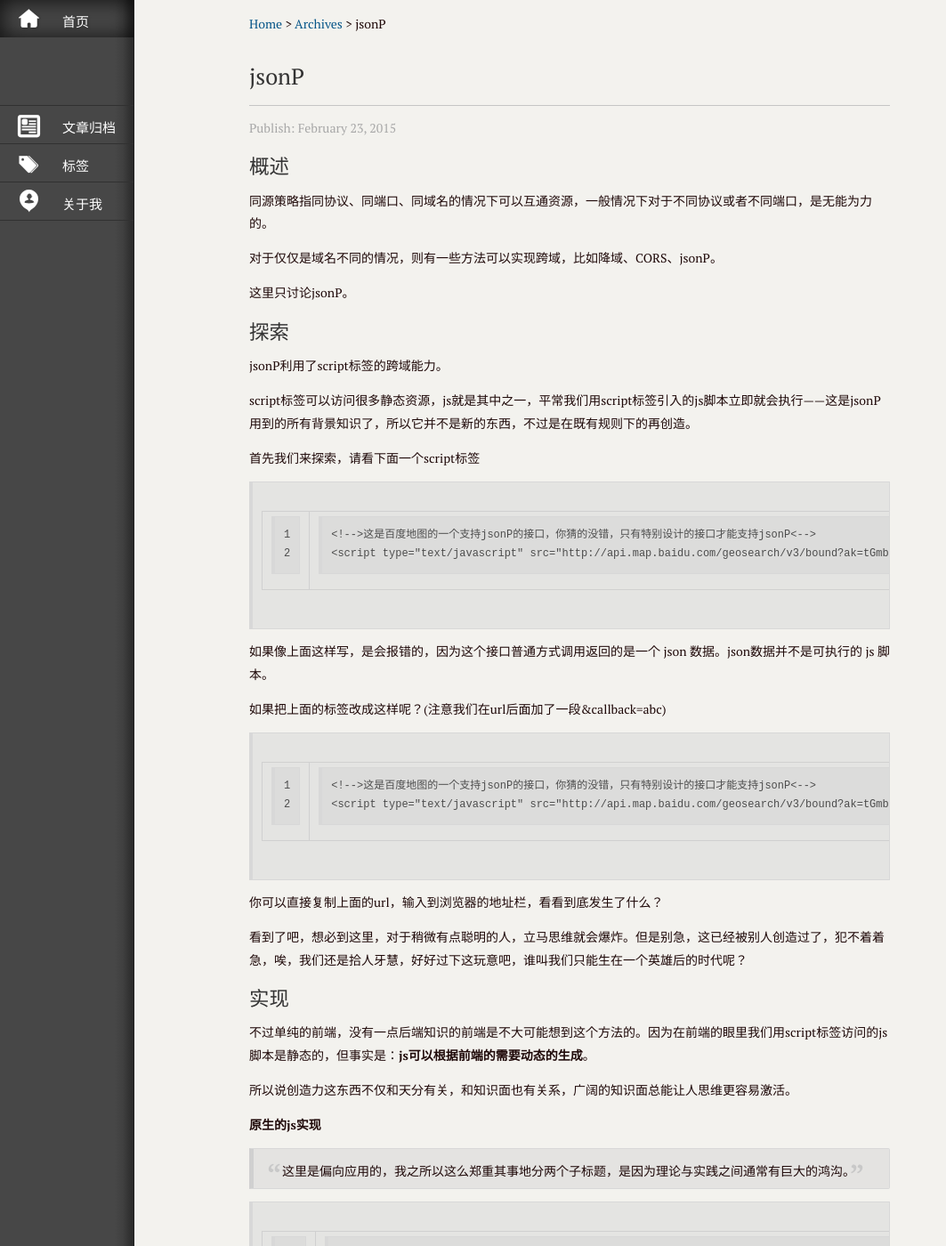
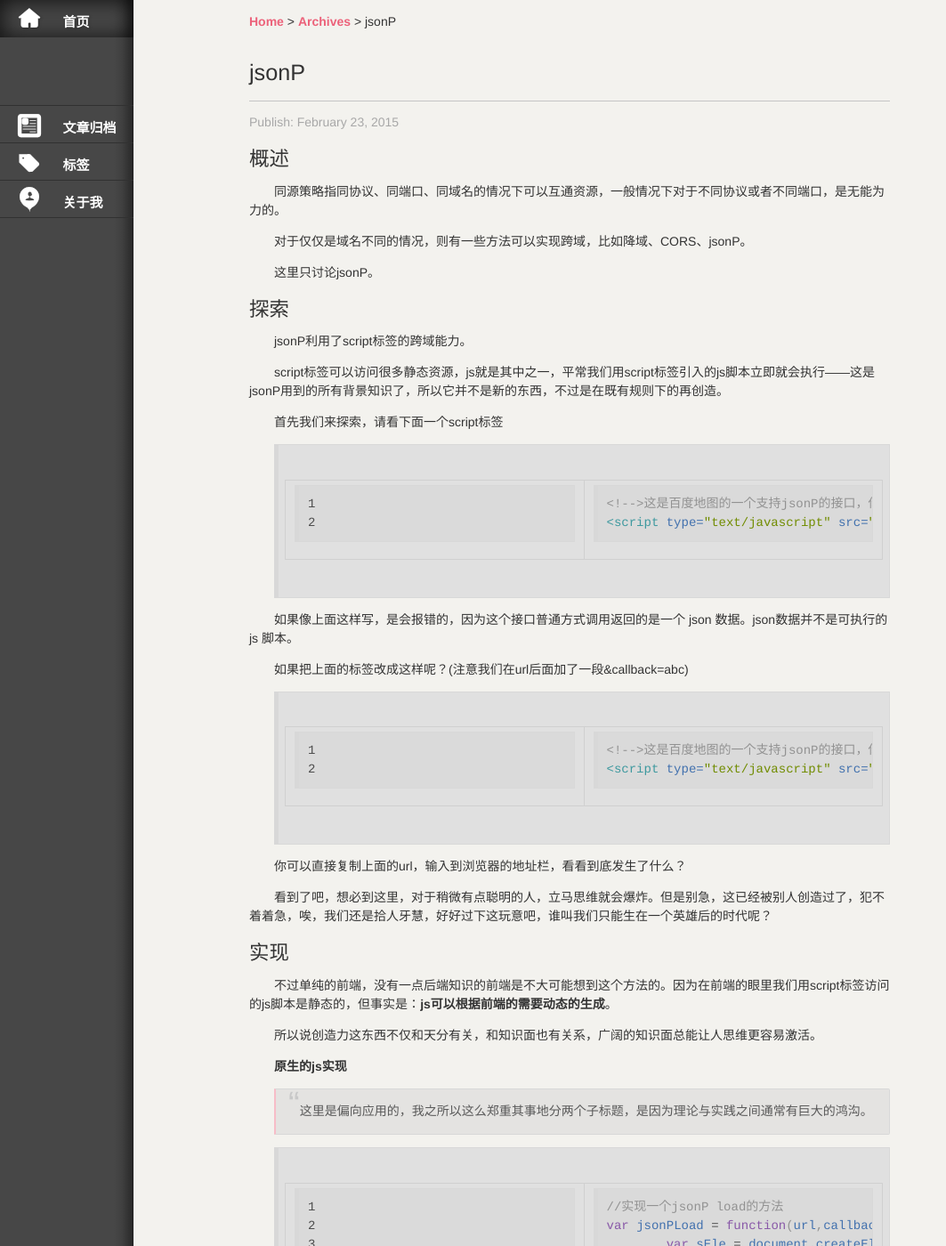
Before and after one commit to magmaliang/magmaliang.github.io, a Jekyll site: the page built from _posts/2015-02-23-jsonP.markdown, in a window 1280 px wide and 1400 px high. Shown: the whole window at 89% size, without its empty margins (0-1063 px from the left). Built offline with Jekyll 4.4.1, drawn with Linux system fonts in a browser that asks for light colours; some of the changed text lies outside the part shown.

Commit message:
css format

```diff
--- a/_layouts/default.html
+++ b/_layouts/default.html
@@ -16,6 +16,7 @@
 	<meta name="viewport" content="width=device-width, initial-scale=1.0">
     <link rel="stylesheet" type="text/css" media="all" href="/static/style.css" />
     <link rel="stylesheet" type="text/css" media="all" href="/assets/css/main.css" />
+    <link rel="stylesheet" type="text/css" media="all" href="/assets/css/markdown.css" />
     <link rel="stylesheet" href="/assets/iconfont/iconfont.css">
     <script src="/static/js/jquery.js" type="text/javascript"></script>
 </head>
--- a/assets/css/main.css
+++ b/assets/css/main.css
@@ -74,3 +74,8 @@ a:hover { text-decoration: none; }
 	font-size: 15px;
     padding-left: 20px;
 }
+
+/*文章相关*/
+article>p{
+	text-indent: 2em;
+}
--- /dev/null
+++ b/assets/css/markdown.css
@@ -0,0 +1,206 @@
+/*
+markdown
+ */
+/*! normalize.css v4.1.1 | MIT License | github.com/necolas/normalize.css */
+html{font-family:sans-serif;-ms-text-size-adjust:100%;-webkit-text-size-adjust:100%}
+body{margin:0}
+article,aside,details,figcaption,figure,footer,header,main,menu,nav,section,summary{display:block}
+audio,canvas,progress,video{display:inline-block}
+audio:not([controls]){display:none;height:0}
+progress{vertical-align:baseline}
+template,[hidden]{display:none}
+.highlighter-rouge{margin-left:2em;background-color:#ebebeb}
+a{background-color:transparent;-webkit-text-decoration-skip:objects}a:active,a:hover{outline-width:0}
+abbr[title]{border-bottom:none;text-decoration:underline;text-decoration:underline dotted}
+b,strong{font-weight:inherit}
+b,strong{font-weight:bolder}
+dfn{font-style:italic}
+h1{font-size:2em;margin:0.67em 0}
+mark{background-color:#ff0;color:#000}
+small{font-size:80%}
+sub,sup{font-size:75%;line-height:0;position:relative;vertical-align:baseline}
+sub{bottom:-0.25em}
+sup{top:-0.5em}img{border-style:none}
+svg:not(:root){overflow:hidden}
+code,kbd,pre,samp{font-family:monospace, monospace;font-size:1em}
+figure{margin:1em 40px}
+hr{box-sizing:content-box;height:0;overflow:visible}
+button,input,select,textarea{font:inherit;margin:0}
+optgroup{font-weight:bold}
+button,input{overflow:visible}
+button,select{text-transform:none}
+button,html [type="button"],[type="reset"],[type="submit"]{-webkit-appearance:button}
+button::-moz-focus-inner,[type="button"]::-moz-focus-inner,[type="reset"]::-moz-focus-inner,[type="submit"]::-moz-focus-inner{border-style:none;padding:0}
+button:-moz-focusring,[type="button"]:-moz-focusring,[type="reset"]:-moz-focusring,[type="submit"]:-moz-focusring{outline:1px dotted ButtonText}
+fieldset{border:1px solid #c0c0c0;margin:0 2px;padding:0.35em 0.625em 0.75em}
+legend{box-sizing:border-box;color:inherit;display:table;max-width:100%;padding:0;white-space:normal}
+textarea{overflow:auto}
+[type="checkbox"],[type="radio"]{box-sizing:border-box;padding:0}
+[type="number"]::-webkit-inner-spin-button,[type="number"]::-webkit-outer-spin-button{height:auto}
+[type="search"]{-webkit-appearance:textfield;outline-offset:-2px}
+[type="search"]::-webkit-search-cancel-button,[type="search"]::-webkit-search-decoration{-webkit-appearance:none}
+::-webkit-input-placeholder{color:inherit;opacity:0.54}
+::-webkit-file-upload-button{-webkit-appearance:button;font:inherit}
+button,input[type='submit']{-webkit-font-smoothing:antialiased;background-color:#EC627A;border:1px solid #e41e40;border-radius:3px;color:white;display:inline-block;font-size:16px;font-weight:bold;line-height:1;padding:0.75em 1em;text-decoration:none}
+button:hover,input[type='submit']:hover{background-color:#e41e40;color:white}
+button:disabled,input[type='submit']:disabled{cursor:not-allowed;opacity:0.5}
+div.flashes div{font-weight:bold;margin-bottom:0.75em;padding:0.75em}
+div.flashes div.alert{background:#FFF6BF;color:#8c7800}
+div.flashes div.alert a{color:#594c00}
+div.flashes div.alert a:hover{color:black}
+div.flashes div.error{background:#F2D1D8;color:#712031}
+div.flashes div.error a{color:#491520}
+div.flashes div.error a:hover{color:black}
+div.flashes div.notice{background:white;color:#b61632}
+div.flashes div.notice a{color:#881125}
+div.flashes div.notice a:hover{color:#2d060c}
+div.flashes div.success{background:#E6EFC2;color:#56651a}
+div.flashes div.success a{color:#333c10}
+div.flashes div.success a:hover{color:black}
+body{-webkit-font-smoothing:antialiased;color:#333333;font-family:"Raleway", "Helvetica Neue", "Helvetica", "Roboto", "Arial", sans-serif;font-size:14px;line-height:1.5}
+h1,h2,h3,h4,h5,h6{font-family:"Raleway", "Helvetica Neue", "Helvetica", "Roboto", "Arial", sans-serif;line-height:1.25;margin:0;text-rendering:optimizeLegibility}
+h1{font-size:36px}
+h2{font-size:19.2px}
+h3{font-size:24px}
+h4{font-size:16px}
+h5{font-size:20px}
+h6{font-size:16px}
+p{margin:0 0 0.75em}
+a{-webkit-transition:color 0.1s linear;-moz-transition:color 0.1s linear;transition:color 0.1s linear;color:#EC627A;text-decoration:none}
+a:hover{color:#e41e40}
+a:active,a:focus{color:#e41e40;outline:none}
+hr{border-bottom:1px solid #f7bdc7;border-left:none;border-right:none;border-top:none;margin:1.5em 0}
+img,picture{margin:0;max-width:100%}
+blockquote{border-left:2px solid #f7bdc7;color:#595959;margin-left:2em}
+cite{color:#737373;font-style:italic}
+cite:before{content:'\2014 \00A0'}
+pre{font-family:"Source Code Pro", Courier, monospace}
+fieldset{background:#fdeaee;border:1px solid #f7bdc7;margin:0 0 0.75em;padding:1.5em}
+input,label,select{display:block;font-family:"Raleway", "Helvetica Neue", "Helvetica", "Roboto", "Arial", sans-serif;font-size:16px}
+label{font-weight:bold;margin-bottom:0.375em}
+label abbr{display:none}
+textarea,input[type="color"],input[type="date"],input[type="datetime"],input[type="datetime-local"],input[type="email"],input[type="month"],input[type="number"],input[type="password"],input[type="search"],input[type="tel"],input[type="text"],input[type="time"],input[type="url"],input[type="week"],input:not([type]),textarea,select[multiple=multiple]{-webkit-box-sizing:border-box;-moz-box-sizing:border-box;box-sizing:border-box;-webkit-transition:border-color;-moz-transition:border-color;transition:border-color;background-color:white;border:1px solid #f7bdc7;border-radius:3px;font-family:"Raleway", "Helvetica Neue", "Helvetica", "Roboto", "Arial", sans-serif;font-size:16px;margin-bottom:0.75em;padding:0.5em;width:100%}
+textarea:focus,input[type="color"]:focus,input[type="date"]:focus,input[type="datetime"]:focus,input[type="datetime-local"]:focus,input[type="email"]:focus,input[type="month"]:focus,input[type="number"]:focus,input[type="password"]:focus,input[type="search"]:focus,input[type="tel"]:focus,input[type="text"]:focus,input[type="time"]:focus,input[type="url"]:focus,input[type="week"]:focus,input:not([type]):focus,textarea:focus,select[multiple=multiple]:focus{border-color:#EC627A;outline:none}
+textarea{resize:vertical}
+input[type="search"]{-webkit-appearance:none;-moz-appearance:none;-ms-appearance:none;-o-appearance:none;appearance:none}
+input[type="checkbox"],input[type="radio"]{display:inline;margin-right:0.375em}
+input[type="file"]{padding-bottom:0.75em;width:100%}
+select{margin-bottom:1.5em;max-width:100%;outline:none;width:auto}
+table{border-collapse:collapse;margin:0.75em 0;table-layout:fixed;width:100%}
+th{border-bottom:1px solid #ef798d;font-weight:bold;padding:0.75em 0;text-align:left}
+td{border-bottom:1px solid #f7bdc7;padding:0.75em 0}
+tr,td,th{vertical-align:middle}
+ul,ol{list-style-type:none;margin:0;padding:0}
+dl{margin-bottom:0.75em}
+dl dt{font-weight:bold;margin-top:0.75em}
+dl dd{margin:0}
+button,input[type='submit']{-webkit-appearance:none;-moz-appearance:none;-ms-appearance:none;-o-appearance:none;appearance:none;cursor:pointer;user-select:none;vertical-align:middle;white-space:nowrap}
+html{box-sizing:border-box}
+*,*::after,*::before{box-sizing:inherit}
+html{min-height:100%;position:relative}
+body{margin:0 0 4.8em}
+main{max-width:1200px;margin-left:auto;margin-right:auto;background-color:#FCFCFC;min-width:920px;padding:0 1.5em}
+main::after{clear:both;content:"";display:table}
+a{font-weight:800}
+pre.highlight{padding:0.5em}
+pre.highlight ::-moz-selection{background-color:#EFEFEF}
+pre.highlight ::selection{background-color:#EFEFEF}
+pre.highlight code ::-moz-selection,pre.highlight span ::-moz-selection{background-color:#EFEFEF}
+pre.highlight code ::selection,pre.highlight span ::selection{background-color:#EFEFEF}
+header{max-width:1200px;margin-left:auto;margin-right:auto;margin-bottom:4.5em}
+header::after{clear:both;content:"";display:table}
+header h2{margin-bottom:1em}
+header h2,header h4{color:#333333;text-align:center}
+h1.main{background:transparent url("/assets/logo-fd4391398f52bc079769af1df4f191f3ff955a702bc41f66dd4b9ac2f3ec5456.svg") no-repeat center;background-size:300px;height:5em}
+h1.main a{display:block;height:100%;opacity:0}
+.highlight-rouge{margin-left:2em}
+.highlight{color:#929292}
+.highlight .hll{background-color:#EFEFEF}
+.highlight .c{color:#929292}
+.highlight .err{background:#C82829;color:#FFFFFF}
+.highlight .k{color:#8959A8}
+.highlight .l{color:#F5871F}
+.highlight .n{color:#929292}
+.highlight .o{color:#545454}
+.highlight .p{color:#929292}
+.highlight .cm{color:#929292}
+.highlight .cp{color:#929292}
+.highlight .c1{color:#929292}
+.highlight .cs{color:#929292}
+.highlight .gd{color:#C82829}
+.highlight .ge{font-style:italic}
+.highlight .gh{color:#545454;font-weight:bold}
+.highlight .gi{color:#718C00}
+.highlight .gp{color:#718C00;font-weight:bold}
+.highlight .gs{font-weight:bold}
+.highlight .gu{color:#3E999F;font-weight:bold}
+.highlight .kc{color:#8959A8}
+.highlight .kd{color:#8959A8}
+.highlight .kn{color:#3E999F}
+.highlight .kp{color:#4271AE}
+.highlight .kr{color:#8959A8}
+.highlight .kt{color:#EAB700}
+.highlight .ld{color:#718C00}
+.highlight .m{color:#F5871F}
+.highlight .s{color:#718C00}
+.highlight .na{color:#4271AE}
+.highlight .nb{color:#4271AE}
+.highlight .nc{color:#EAB700}
+.highlight .no{color:#EAB700}
+.highlight .nd{color:#3E999F}
+.highlight .ni{color:#545454}
+.highlight .ne{color:#C82829}
+.highlight .nf{color:#4271AE}
+.highlight .nl{color:#545454}
+.highlight .nn{color:#EAB700}
+.highlight .nx{color:#4271AE}
+.highlight .py{color:#545454}
+.highlight .nt{color:#3E999F}
+.highlight .nv{color:#C82829}
+.highlight .ow{color:#3E999F}
+.highlight .w{color:#545454}
+.highlight .mf{color:#F5871F}
+.highlight .mh{color:#F5871F}
+.highlight .mi{color:#F5871F}
+.highlight .mo{color:#F5871F}
+.highlight .sb{color:#718C00}
+.highlight .sc{color:#545454}
+.highlight .sd{color:#929292}
+.highlight .s2{color:#718C00}
+.highlight .se{color:#F5871F}
+.highlight .sh{color:#718C00}
+.highlight .si{color:#F5871F}
+.highlight .sx{color:#718C00}
+.highlight .sr{color:#718C00}
+.highlight .s1{color:#718C00}
+.highlight .ss{color:#718C00}
+.highlight .bp{color:#545454}
+.highlight .vc{color:#C82829}
+.highlight .vg{color:#C82829}
+.highlight .vi{color:#C82829}
+.highlight .il{color:#F5871F}
+section.demo::after{clear:both;content:"";display:table}
+section.demo .source{float:left;display:block;margin-right:2.35765%;width:48.82117%;position:relative}
+section.demo .source:last-child{margin-right:0}
+section.demo .highlight,section.demo textarea{font:-webkit-control;font-family:monospace;font-size:16px;height:20em;line-height:1.5;white-space:pre-wrap}
+section.demo #parse_language{position:absolute;top:-2em;right:0.5em;opacity:0.6}
+section.demo #parse_language:hover{opacity:1}
+section.demo .highlight{float:left;display:block;margin-right:2.35765%;width:48.82117%;border:1px solid #f7bdc7;border-radius:3px;line-height:1.5;margin-top:0;overflow-y:scroll}
+section.demo .highlight:last-child{margin-right:0}
+section.demo form.new_paste{clear:both}
+section.demo form.new_paste div.input{display:none}
+section.key-features{clear:both;margin-top:4.5em}
+section.key-features li{float:left;display:block;margin-right:2.35765%;width:31.76157%}
+section.key-features li:last-child{margin-right:0}
+section.key-features li h3{height:1.25;margin-bottom:0.75em;text-align:center}
+section.key-features li:before{height:76px;width:76px;background-color:transparent;background-position:top center;background-repeat:no-repeat;background-size:100%;border:2px solid #EC627A;border-radius:76px;content:'';display:block;margin:0 auto 1.5em}
+section.key-features .languages:before{background-image:url("/assets/icon_languages-eb0a92454c3297a8c4ebea90bf77d033363dd147be4276e9e1ba2e64ae138fb0.png")}
+section.key-features .parsing:before{background-image:url("/assets/icon_parsing-40f22bdac35dd35e65cddb6cc2eb77bb5be7172eef05fd531cd344bd64f06371.png")}
+section.key-features .pygments:before{background-image:url("/assets/icon_pygments-97f863319f724eb0873d867c8095224841eeab125b03a8803fc376a845c0b00a.png")}
+footer{position:absolute;bottom:0px;left:0px;font-size:0.8em;padding:1.5em 0;text-align:center;width:100%}
+body.pastes header{margin-bottom:1.5em}
+body.pastes h4.create{margin-bottom:1.5em;text-align:center}
+section.paste{-webkit-font-smoothing:auto;border:1px solid #f7bdc7;border-radius:3px;position:relative;overflow:hidden}
+section.paste aside.meta{position:absolute;top:0px;right:0px;background-color:rgba(255,255,255,0.7);color:#918A8A;font-family:"Source Code Pro", Courier, monospace;font-size:0.8em;padding:0.5em;pointer-events:none;text-align:right}
+section.paste aside.meta span{display:block}
+section.paste pre{margin:0}
--- a/static/style.css
+++ b/static/style.css
@@ -403,7 +403,6 @@ li[class^="icon-"].icon-large:before, li[class*=" icon-"].icon-large:before {
 .lotus p, .lotus pre, .lotus ul, .lotus ol, .lotus dl, .lotus form, .lotus hr, .lotus table,
 .lotus-p, .lotus-pre, .lotus-ul, .lotus-ol, .lotus-dl, .lotus-form, .lotus-hr, .lotus-table { margin-bottom: 1em; vertical-align: middle; }
 
-.lotus blockquote p { margin-bottom: 0.4em; }
 .lotus blockquote p:before {
     content: "“";
     font-size: 38px;
@@ -411,18 +410,8 @@ li[class^="icon-"].icon-large:before, li[class*=" icon-"].icon-large:before {
     position: relative;
     color: #c8c8c8;
     overflow: hidden;
-    top: 18px;
 }
 
-.lotus blockquote p:after {
-    content: "”";
-    font-size: 38px;
-    line-height: 18px;
-    position: relative;
-    color: #c8c8c8;
-    overflow: hidden;
-    top: 14px;
-}
 h1, h2, h3, h4, h5, h6{ font-weight: 500; font-weight: 700\9; color:#333; }
 
 .lotus h1, .lotus h2, .lotus h3, .lotus h4, .lotus h5, .lotus h6,
```
